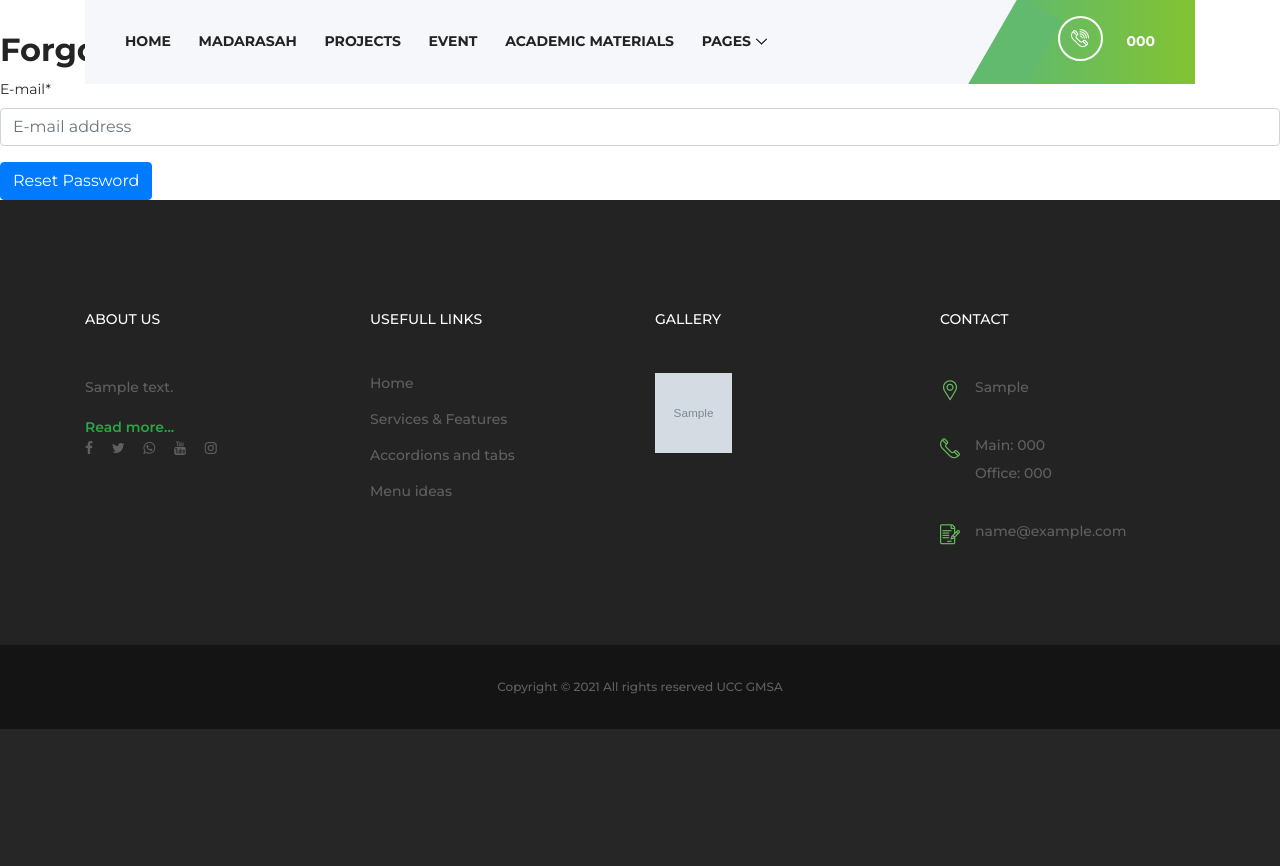
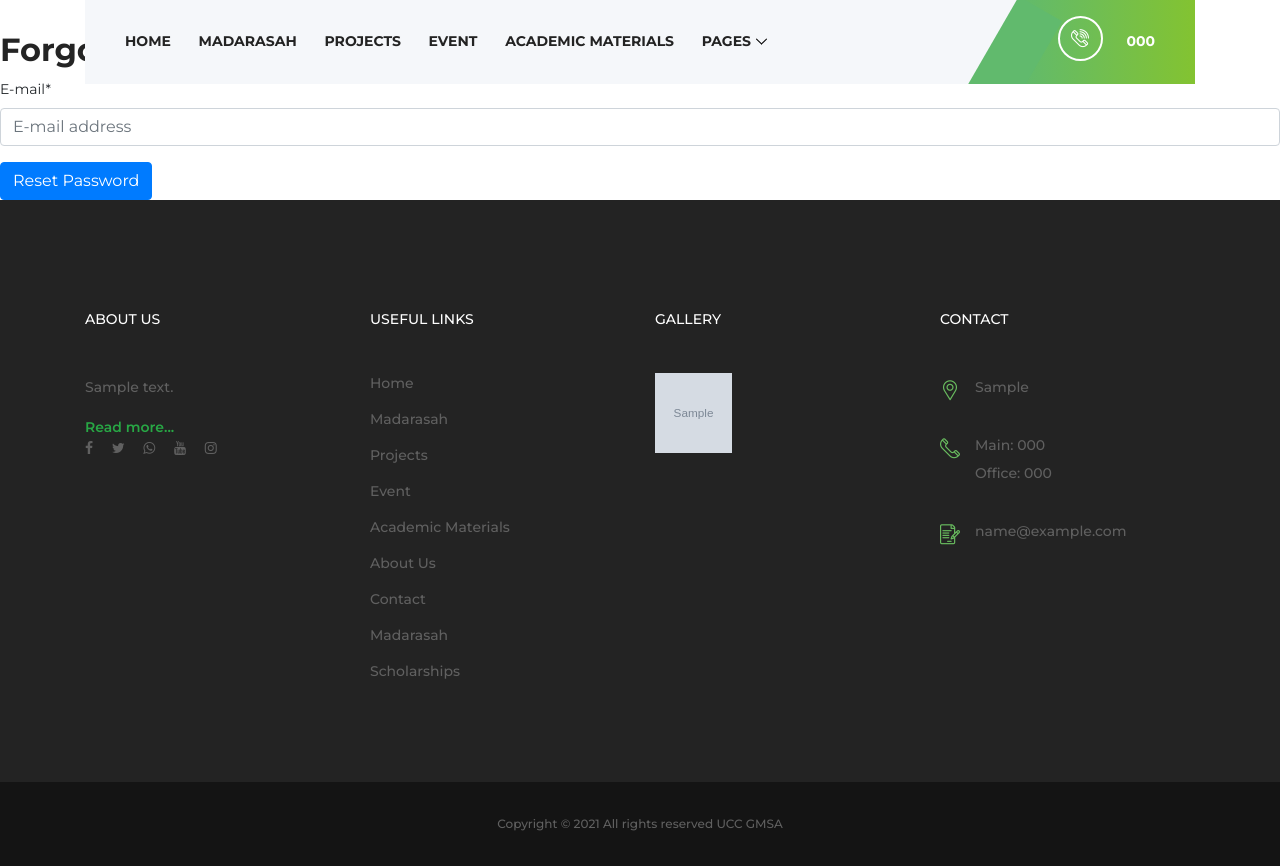
Before and after one commit to Joetib/gmsa, a Django app: page /accounts/password/reset/ in a window 1280 px wide. Shown: the part 96-962 px from the top of the page. Before the commit the page ends 825 px from the top, so only its background shows below. Run offline with Django 3.2, Linux system fonts and the light colour scheme; tables that the repository leaves empty hold one stand-in row (values such as "Sample post"); grey boxes marked "Sample" are stand-in pictures; parts of the project's set-up code (start-up, migrations or seed data) failed here and were passed over; some libraries are stand-ins or nearby versions; some web fonts are replaced.

Commit message:
Fixed useful links

```diff
--- a/pages/templates/_base.html
+++ b/pages/templates/_base.html
@@ -139,14 +139,22 @@
                     <div class="col-12 col-sm-6 col-lg-3">
                         <div class="footer-widget mb-100">
                             <div class="widget-title">
-                                <h6>Usefull Links</h6>
+                                <h6>Useful Links</h6>
                             </div>
                             <nav>
                                 <ul class="useful-links">
                                     <li><a href="{% url 'home' %}">Home</a></li>
-                                    <li><a href="#">Services &amp; Features</a></li>
-                                    <li><a href="#">Accordions and tabs</a></li>
-                                    <li><a href="#">Menu ideas</a></li>
+
+
+                                    <li><a href="{% url 'madarasah-list' %}">Madarasah</a></li>
+                                    <li><a href="{% url 'project-list' %}">Projects</a></li>
+                                    <li><a href="{% url 'event-list' %}">Event</a></li>
+                                    <li><a href="{% url 'programme-list' %}">Academic Materials</a></li>
+                                    <li><a href="{% url 'about' %}">About Us</a></li>
+                                    <li><a href="{% url 'contact' %}">Contact</a></li>
+                                    <li><a href="{% url 'madarasah-list' %}">Madarasah</a></li>
+
+                                    <li><a href="{% url 'scholarship-list' %}">Scholarships</a></li>
                                 </ul>
                             </nav>
                         </div>
```
